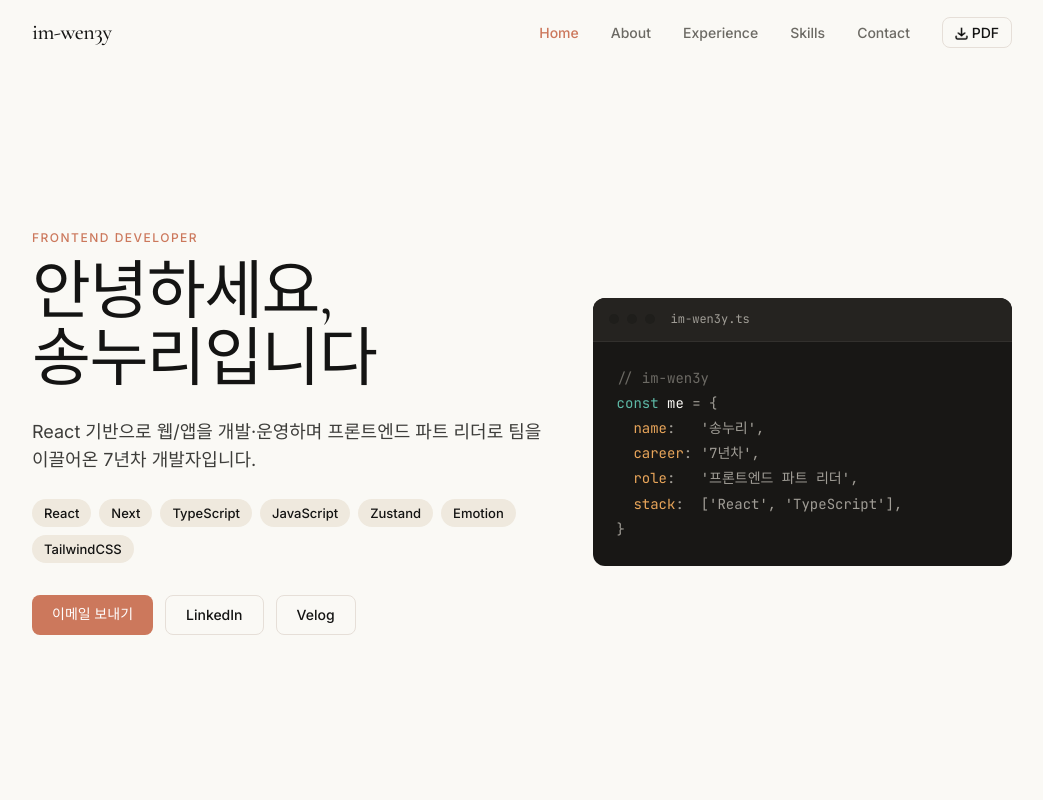
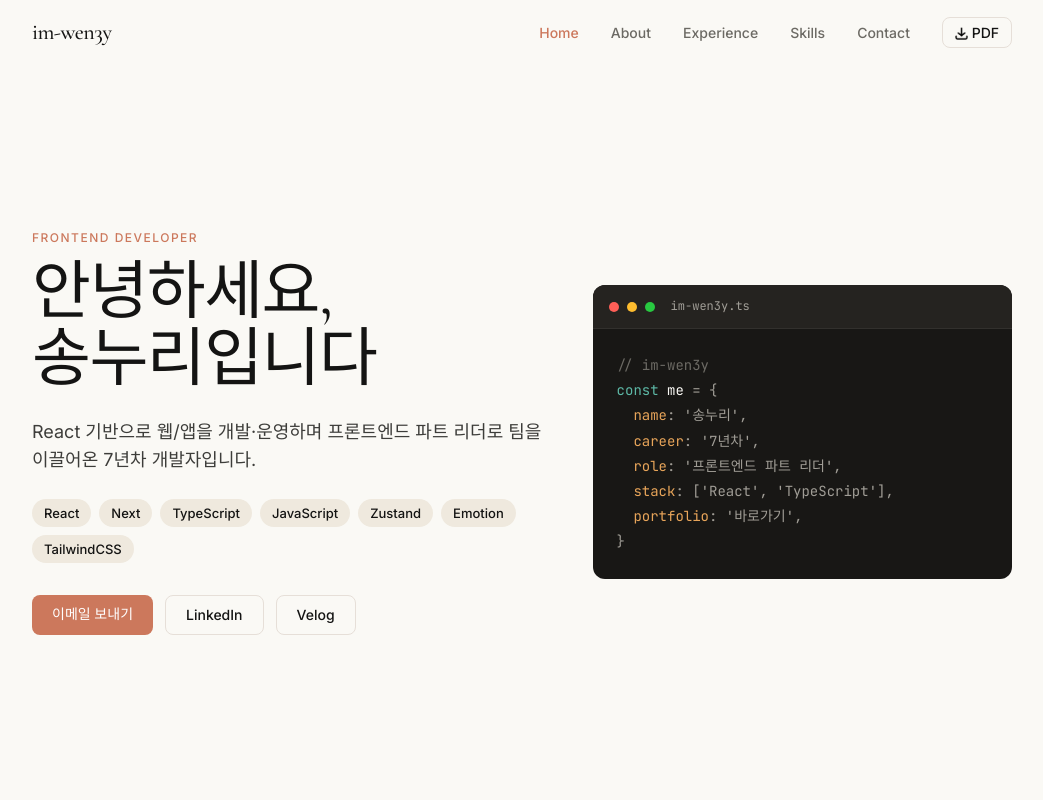
Before and after one commit to im-wen3y/portfolio, a SvelteKit app: page /resume in a window 1280 px wide. Shown: the top 800 px of the page, without its empty margins (118-1161 px from the left). Built offline with nearby package versions, Linux system fonts and the light colour scheme; a web font is replaced by a local one.

Commit message:
feat(resume): AI 도구 섹션 추가, portfolio 코드 키, exp 강조 제거

```diff
--- a/src/routes/resume/+page.svelte
+++ b/src/routes/resume/+page.svelte
@@ -1,10 +1,11 @@
 <script>
 	const codeHtml = `<span class="syn-comment">// im-wen3y</span>
 <span class="syn-keyword">const</span> <span class="syn-var">me</span> <span class="syn-punct">=</span> <span class="syn-punct">{</span>
-  <span class="syn-prop">name</span><span class="syn-punct">:</span>   <span class="syn-string">'송누리'</span><span class="syn-punct">,</span>
+  <span class="syn-prop">name</span><span class="syn-punct">:</span> <span class="syn-string">'송누리'</span><span class="syn-punct">,</span>
   <span class="syn-prop">career</span><span class="syn-punct">:</span> <span class="syn-string">'7년차'</span><span class="syn-punct">,</span>
-  <span class="syn-prop">role</span><span class="syn-punct">:</span>   <span class="syn-string">'프론트엔드 파트 리더'</span><span class="syn-punct">,</span>
-  <span class="syn-prop">stack</span><span class="syn-punct">:</span>  <span class="syn-punct">[</span><span class="syn-string">'React'</span><span class="syn-punct">,</span> <span class="syn-string">'TypeScript'</span><span class="syn-punct">]</span><span class="syn-punct">,</span>
+  <span class="syn-prop">role</span><span class="syn-punct">:</span> <span class="syn-string">'프론트엔드 파트 리더'</span><span class="syn-punct">,</span>
+  <span class="syn-prop">stack</span><span class="syn-punct">:</span> <span class="syn-punct">[</span><span class="syn-string">'React'</span><span class="syn-punct">,</span> <span class="syn-string">'TypeScript'</span><span class="syn-punct">]</span><span class="syn-punct">,</span>
+  <span class="syn-prop">portfolio</span><span class="syn-punct">:</span> <a href="/portfolio" class="syn-string syn-link">'바로가기'</a><span class="syn-punct">,</span>
 <span class="syn-punct">}</span>`;
 </script>
 
@@ -66,17 +67,17 @@
 		<h2 class="display-lg">소개</h2>
 		<p class="about-lead">
 			<strong>사용자 관점</strong>에서 UI/UX를 고민하고, 팀과 함께
-			<strong>안정적인 개발 프로세스</strong>를 만들어가는 것을 중요하게 생각하는
-			프론트엔드 개발자입니다.
+			<strong>안정적인 개발 프로세스</strong>를 만들어가는 것을 중요하게 생각하는 프론트엔드
+			개발자입니다.
 		</p>
 		<div class="about-body">
 			<p>
-				다양한 웹/앱 프로젝트를 <strong>React 기반으로 개발·운영</strong>하며,
-				모바일/웹 리뉴얼과 <strong>주요 기능 설계·개발을 주도</strong>했습니다.
+				다양한 웹/앱 프로젝트를 <strong>React 기반으로 개발·운영</strong>하며, 모바일/웹 리뉴얼과
+				<strong>주요 기능 설계·개발을 주도</strong>했습니다.
 			</p>
 			<p>
-				기획팀, 디자인팀과 협업하며 <strong>요구사항 정의와 우선순위 조율</strong>을 수행하고,
-				팀 내 업무 조율과 <strong>신입 개발자 멘토링</strong>을 통해
+				기획팀, 디자인팀과 협업하며 <strong>요구사항 정의와 우선순위 조율</strong>을 수행하고, 팀 내
+				업무 조율과 <strong>신입 개발자 멘토링</strong>을 통해
 				<strong>팀 생산성과 개발 역량 향상</strong>에 기여했습니다.
 			</p>
 			<p>
@@ -212,19 +213,19 @@
 					<h4 class="exp-project-title">주요 프로젝트</h4>
 					<ul class="exp-bullets">
 						<li>
-							<strong>신한DS LMS 고도화</strong> — 직원용 Admin 화면 개발 및 API 연동, User-Admin 간 데이터
+							신한DS LMS 고도화 — 직원용 Admin 화면 개발 및 API 연동, User-Admin 간 데이터
 							통신 오류 수정
 						</li>
 						<li>
-							<strong>롯데마트 웹/웹앱 운영</strong> — 주문·결제 관련 API 문제 해결, 신규 팀원용 업무
+							롯데마트 웹/웹앱 운영 — 주문·결제 관련 API 문제 해결, 신규 팀원용 업무
 							프로세스 및 단위 테스트 가이드 작성
 						</li>
 						<li>
-							<strong>공공기관 사이트 유지보수</strong> — 자료관리시스템 백엔드 유지보수 및 데이터 관리,
+							공공기관 사이트 유지보수 — 자료관리시스템 백엔드 유지보수 및 데이터 관리,
 							운영 표준화
 						</li>
 						<li>
-							<strong>미스터피자 웹/모바일웹 리뉴얼</strong> — 회원가입·로그인·주문·결제 기능 API 설계
+							미스터피자 웹/모바일웹 리뉴얼 — 회원가입·로그인·주문·결제 기능 API 설계
 							및 개발
 						</li>
 					</ul>
@@ -249,13 +250,21 @@
 					<li>Chrome, Safari 등 주요 브라우저 크로스 브라우저 대응</li>
 				</ul>
 			</div>
-<div class="skills-group">
+			<div class="skills-group">
 				<h3 class="skills-group-title">협업 및 리더십</h3>
 				<ul class="skills-list">
 					<li>기획·디자인팀과 협업하여 요구사항 정의 및 기능 설계</li>
 					<li>팀 업무 조율, 코드 리뷰, 개발 가이드 제공</li>
 					<li>신입 개발자 멘토링을 통한 팀 역량 향상</li>
 					<li>Git, Slack, Jira, Confluence, Notion, Figma 활용</li>
+				</ul>
+			</div>
+			<div class="skills-group">
+				<h3 class="skills-group-title">AI 도구</h3>
+				<ul class="skills-list">
+					<li>Cursor AI 기반 코드 작성 및 리팩터링 보조</li>
+					<li>Claude, ChatGPT 활용 설계 검토 및 문서화</li>
+					<li>AI 도구를 개발 워크플로우에 통합하여 생산성 향상</li>
 				</ul>
 			</div>
 		</div>
@@ -314,6 +323,7 @@
 
 <style>
 	.container {
+		width: 100%;
 		max-width: 1028px;
 		margin: 0 auto;
 		padding: 0 var(--space-lg);
@@ -475,7 +485,18 @@
 		width: 10px;
 		height: 10px;
 		border-radius: var(--rounded-full);
-		background-color: var(--color-surface-dark-soft);
+	}
+
+	.code-dot:nth-child(1) {
+		background-color: #ff5f57;
+	}
+
+	.code-dot:nth-child(2) {
+		background-color: #febc2e;
+	}
+
+	.code-dot:nth-child(3) {
+		background-color: #28c840;
 	}
 
 	.code-filename {
@@ -483,6 +504,7 @@
 		font-size: 12px;
 		color: var(--color-on-dark-soft);
 		margin-left: var(--space-xs);
+		transition: color 0.15s ease;
 	}
 
 	.code-body {
@@ -516,6 +538,15 @@
 	}
 	:global(.syn-punct) {
 		color: var(--color-on-dark-soft);
+	}
+	:global(.syn-link) {
+		text-decoration: none;
+		transition: opacity 0.15s ease;
+	}
+	:global(.syn-link:hover) {
+		text-decoration: underline;
+		text-underline-offset: 3px;
+		opacity: 0.7;
 	}
 
 	/* ── About ── */
@@ -653,7 +684,8 @@
 		color: var(--color-muted-soft);
 	}
 
-	.exp-bullets strong {
+	.exp-bullets strong,
+	.skills-list strong {
 		color: var(--color-body-strong);
 		font-weight: 500;
 	}
@@ -666,7 +698,7 @@
 
 	.skills-grid {
 		display: grid;
-		grid-template-columns: repeat(2, 1fr);
+		grid-template-columns: repeat(3, 1fr);
 		gap: var(--space-xxl);
 	}
 
@@ -844,7 +876,7 @@
 			grid-template-columns: 1fr;
 		}
 
-.exp-header {
+		.exp-header {
 			flex-direction: column;
 			align-items: flex-start;
 		}
```
